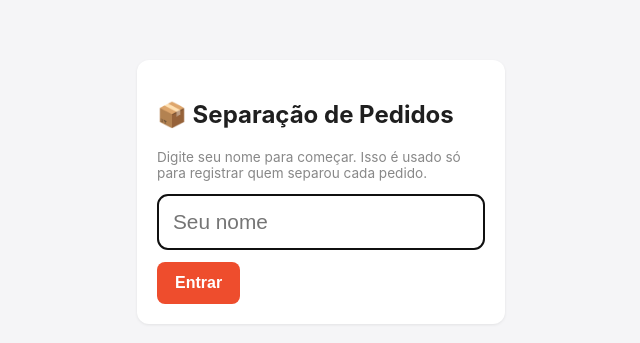
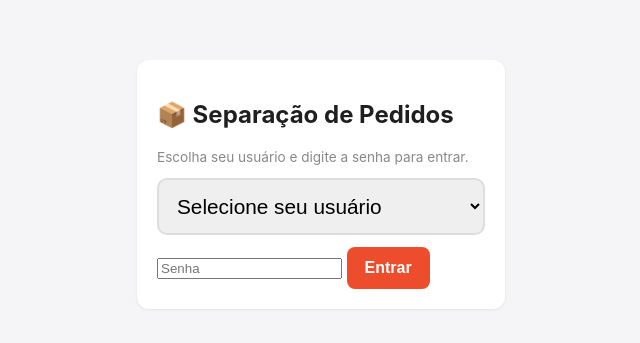
Before and after one commit to Lucasgomesdss/shopee-dashboard, a Flask app: page /nome in a window 1280 px wide. Shown: the top 343 px of the page, without its empty margins (319-959 px from the left). Run offline with Flask 3, Linux system fonts and the light colour scheme.

Commit message:
Update login form and page title

```diff
--- a/templates/set_name.html
+++ b/templates/set_name.html
@@ -3,19 +3,25 @@
 <head>
   <meta charset="UTF-8">
   <meta name="viewport" content="width=device-width, initial-scale=1">
-  <title>Identifique-se</title>
+  <title>Entrar</title>
   <link rel="stylesheet" href="{{ url_for('static', filename='style.css') }}">
 </head>
 <body>
   <main style="max-width:400px;margin:60px auto;padding:0 16px;">
     <div class="card">
       <h2>📦 Separação de Pedidos</h2>
-      <p class="muted">Digite seu nome para começar. Isso é usado só para registrar quem separou cada pedido.</p>
+      <p class="muted">Escolha seu usuário e digite a senha para entrar.</p>
       {% with messages = get_flashed_messages() %}
         {% if messages %}{% for m in messages %}<div class="flash">{{ m }}</div>{% endfor %}{% endif %}
       {% endwith %}
       <form method="post">
-        <input type="text" name="employee_name" placeholder="Seu nome" autofocus required>
+        <select name="username" required style="width:100%;font-size:1.3rem;padding:14px;border:2px solid #ddd;border-radius:10px;margin-bottom:12px;">
+          <option value="" disabled selected>Selecione seu usuário</option>
+          {% for u in users %}
+            <option value="{{ u }}">{{ u }}</option>
+          {% endfor %}
+        </select>
+        <input type="password" name="password" placeholder="Senha" required>
         <button type="submit" class="btn-primary">Entrar</button>
       </form>
     </div>
```
